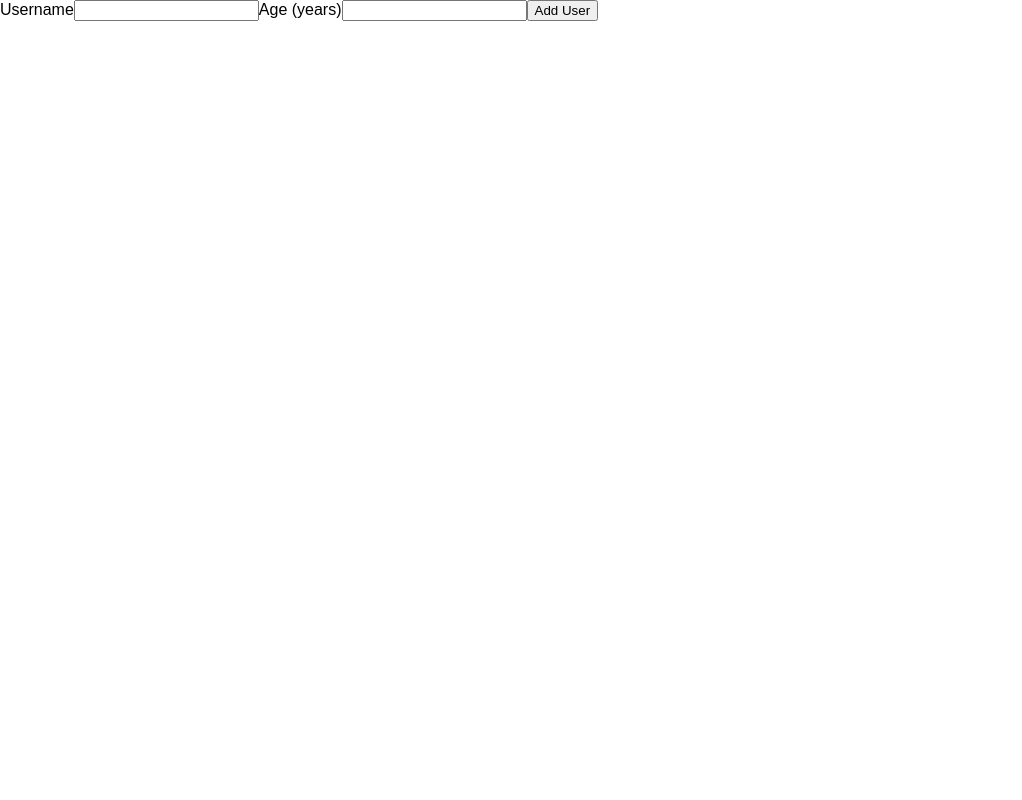
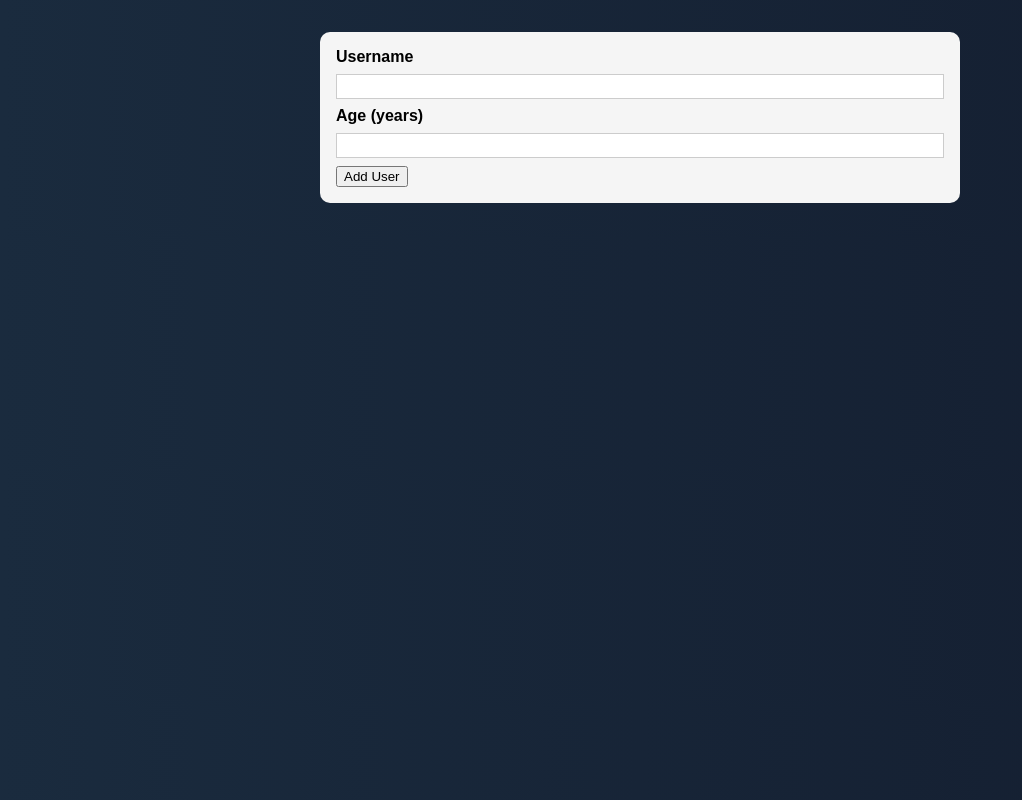
Before and after one commit to rodrigodelascio/UserRecord-practice, a React (Create React App) app: page / in a window 1280 px wide. Shown: the whole page, without its empty margins (0-1022 px from the left). Built offline with nearby package versions, Linux system fonts and the light colour scheme.

Commit message:
css modules and styles applied to form

```diff
--- /dev/null
+++ b/src/Components/UI/Card.js
@@ -0,0 +1,11 @@
+import React from "react";
+
+import classes from "./Card.module.css";
+
+const Card = (props) => {
+
+    return <div className={`${classes.card} ${props.className}`} > {props.children}</div >
+
+};
+
+export default Card;
--- /dev/null
+++ b/src/Components/UI/Card.module.css
@@ -0,0 +1,5 @@
+.card {
+    background: whitesmoke;
+    box-shadow: 0 2px 8px (0, 0, 0, 0.26);
+    border-radius: 10px;
+}
--- a/src/Components/Users/AddUser.js
+++ b/src/Components/Users/AddUser.js
@@ -1,4 +1,7 @@
 import React from "react";
+
+import Card from "../UI/Card";
+import classes from "./AddUser.module.css";
 
 const AddUser = (props) => {
 
@@ -9,6 +12,9 @@
     };
 
     return (
+
+        <Card className={classes.input}>
+
             <form onSubmit={addUserHandler}>
                 <label htmlFor="username">Username</label>
                 <input id="username" type="text" />
@@ -19,6 +25,8 @@
                 <button type="submit">Add User</button>
             </form>
 
+        </Card>
+
     );
 
 };
--- /dev/null
+++ b/src/Components/Users/AddUser.module.css
@@ -0,0 +1,26 @@
+.input {
+    margin: 2rem auto;
+    padding: 1rem;
+    width: 90%;
+    max-width: 40rem;
+}
+
+.input label {
+    display: block;
+    font-weight: bold;
+    margin-bottom: 0.5rem;
+}
+
+.input input {
+    font: inherit;
+    display: block;
+    width: 100%;
+    border: 1px solid #ccc;
+    padding: 0.15rem;
+    margin-bottom: 0.5rem;
+}
+
+.input input:focus {
+    outline: none;
+    border-color: #4f005f;
+}
--- a/src/index.css
+++ b/src/index.css
@@ -4,6 +4,12 @@
 
 html {
   font-family: sans-serif;
+  background: #1a2b3e;
+  /* fallback for old browsers */
+  background: -webkit-linear-gradient(to right, #1a2b3e, #141E30);
+  /* Chrome 10-25, Safari 5.1-6 */
+  background: linear-gradient(to right, #1a2b3e, #141E30);
+  /* W3C, IE 10+/ Edge, Firefox 16+, Chrome 26+, Opera 12+, Safari 7+ */
 }
 
 body {
```
Lines whose indentation alone changed are shown as unchanged.
